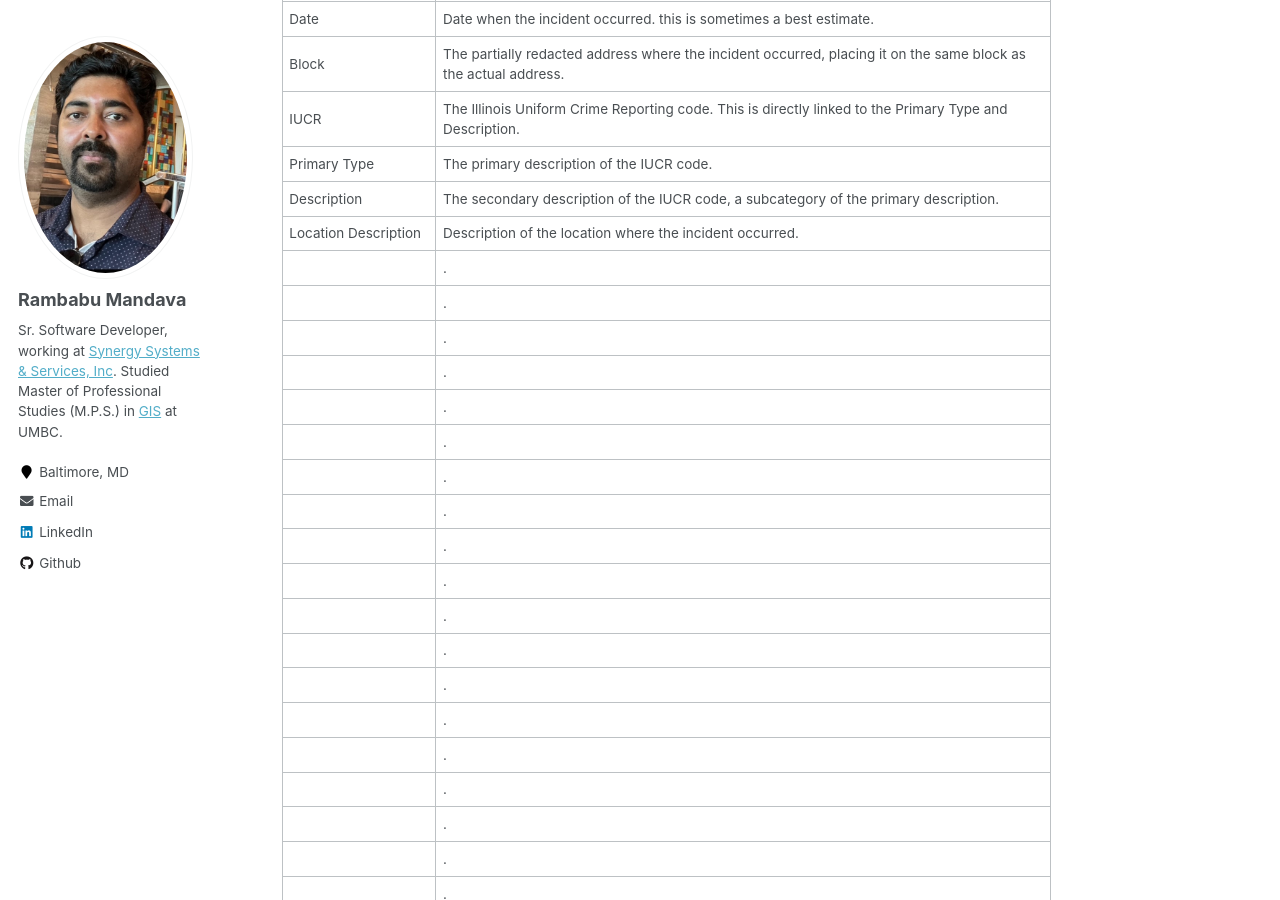
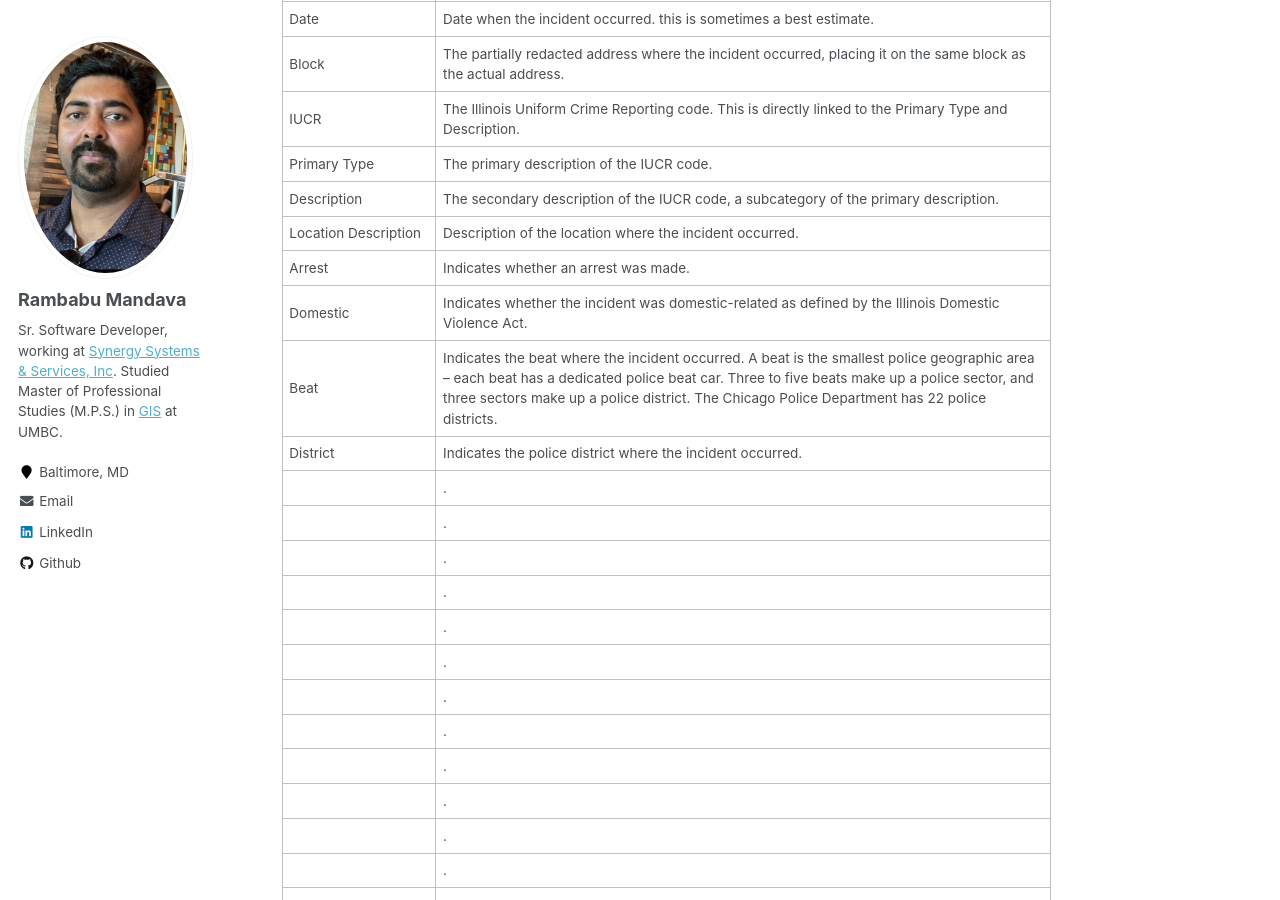
Before and after one commit to mandavaram/mandavaram.github.io, a Jekyll site: the page built from _portfolio/4.Crime_Analysis_Prediction.md, in a window 1280 px wide and 900 px high, scrolled down 1337 px. Built offline with Jekyll 4.4.1, drawn with Linux system fonts in a browser that asks for light colours.

Commit message:
Update 4.Crime_Analysis_Prediction.md

```diff
--- a/_portfolio/4.Crime_Analysis_Prediction.md
+++ b/_portfolio/4.Crime_Analysis_Prediction.md
@@ -55,20 +55,22 @@ Chicago, Illinois ranks third in the United States in population (2.7 million),
           <td width='80%'>Description of the location where the incident occurred.</td>
        </tr>
        <tr>
-          <td width='20%'></td>
-          <td width='80%'>.</td>
+          <td width='20%'>Arrest</td>
+          <td width='80%'>Indicates whether an arrest was made.</td>
        </tr>
         <tr>
-          <td width='20%'></td>
-          <td width='80%'>.</td>
+          <td width='20%'>Domestic</td>
+          <td width='80%'>Indicates whether the incident was domestic-related as defined by the Illinois Domestic Violence Act.</td>
        </tr>
        <tr>
-          <td width='20%'></td>
-          <td width='80%'>.</td>
+          <td width='20%'>Beat</td>
+          <td width='80%'>Indicates the beat where the incident occurred. A beat is the smallest police geographic area – each beat has a dedicated police beat car. Three to five beats make up a police sector, and three sectors make up a police district.
+The Chicago Police Department has 22 police districts.
+</td>
        </tr>
        <tr>
-          <td width='20%'></td>
-          <td width='80%'>.</td>
+          <td width='20%'>District</td>
+          <td width='80%'>Indicates the police district where the incident occurred.</td>
        </tr>
         <tr>
           <td width='20%'></td>
```
